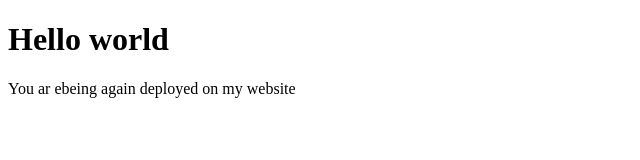
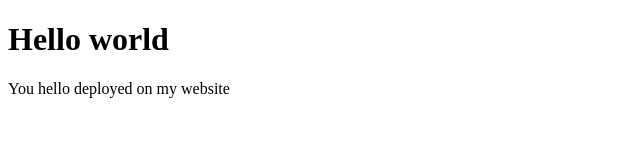
Before and after one commit to Ashish8121/chat_ai, a Next.js app: page / in a window 1280 px wide. Shown: the top 160 px of the page, without its empty margins (0-640 px from the left). Built offline with nearby package versions, Linux system fonts and the light colour scheme.

Commit message:
Apply recent changes

```diff
--- a/src/app/page.js
+++ b/src/app/page.js
@@ -2,7 +2,7 @@ export default function Home() {
   return (
     <div className="text-lg">
       <h1>Hello world</h1>
-      You ar ebeing again deployed on my website
+      You hello  deployed on my website
     </div>
   );
 }
```
